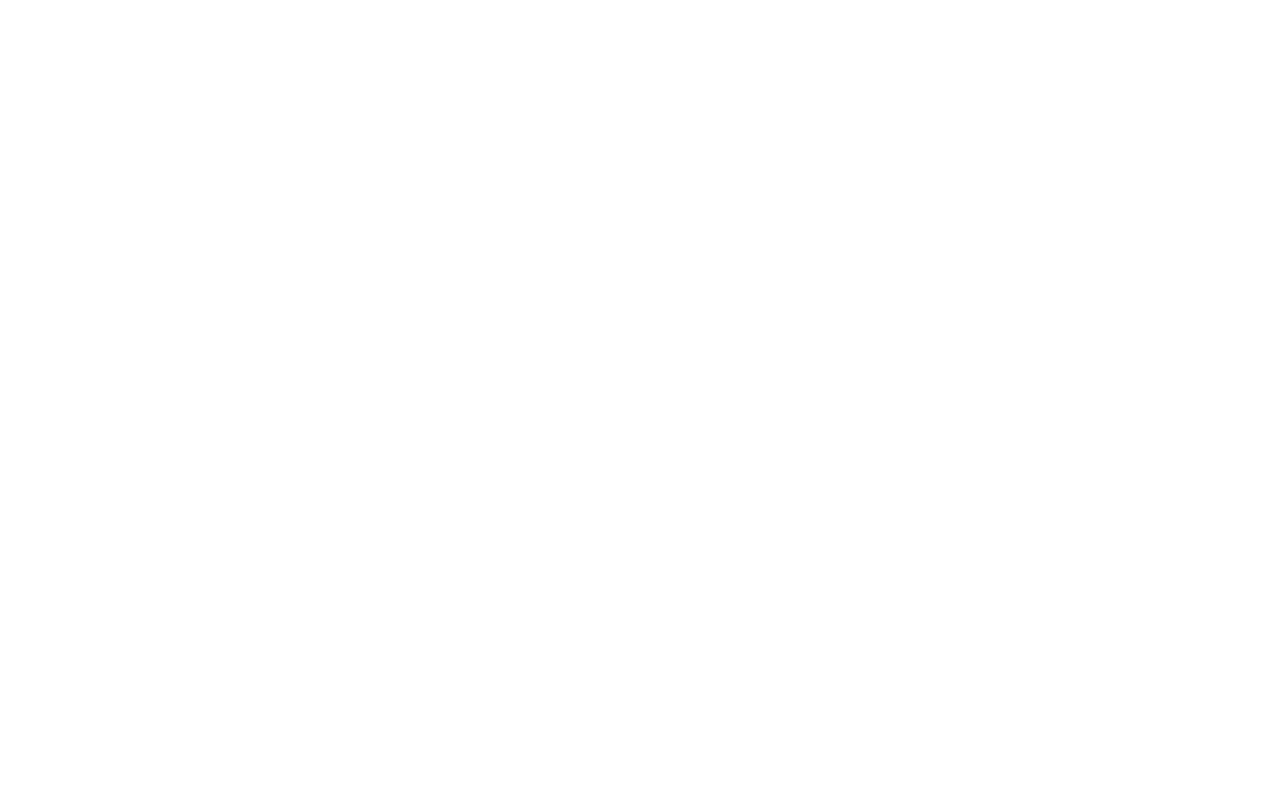
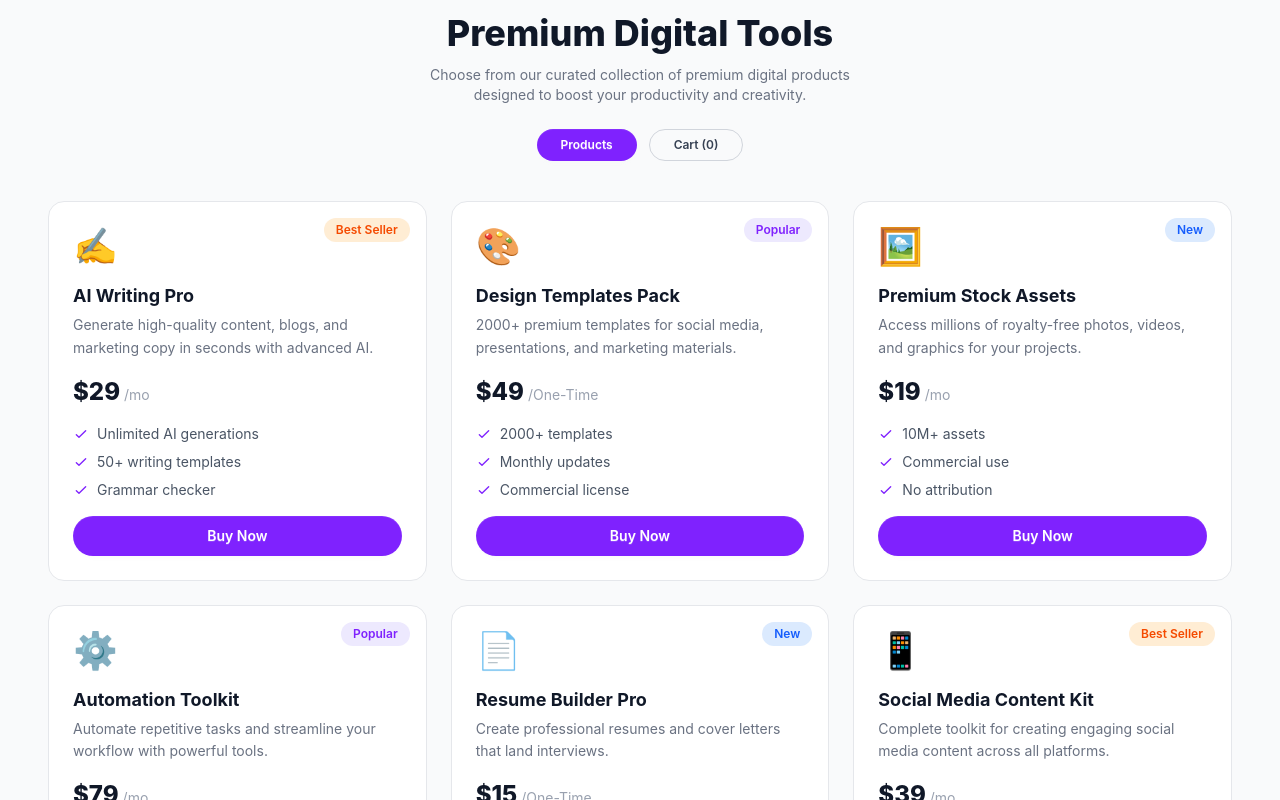
Before and after one commit to mdrifat107590/a6-digi-platform, a React (Vite) app: page / in a window 1280 px wide. Shown: the part 960-1760 px from the top of the page. Before the commit the page ends 909 px from the top, so only its background shows below. Built offline with nearby package versions, Linux system fonts and the light colour scheme.

Commit message:
designed product section

```diff
--- a/src/App.jsx
+++ b/src/App.jsx
@@ -2,6 +2,7 @@
 import Navbar from './Components/Navbar'
 import Banner from './Components/Banner'
 import Stats from './Components/Stats'
+import Products from './Components/Product/Products'
 
 function App() {
 
@@ -11,6 +12,7 @@
       <Navbar></Navbar>
       <Banner></Banner>
       <Stats></Stats>
+      <Products></Products>
     </>
   )
 }
--- /dev/null
+++ b/src/Components/Product/ProductCard.jsx
@@ -0,0 +1,46 @@
+const tagStyles = {
+  "popular": "bg-violet-100 text-violet-600",
+  "new": "bg-blue-100 text-blue-600",
+  "best-seller": "bg-orange-100 text-orange-600",
+};
+
+const ProductCard = ({ product }) => {
+  const { name, description, price, period, tag, tagType, features, icon } = product;
+
+  return (
+    <div className="bg-white border border-gray-200 rounded-2xl p-6 flex flex-col gap-4 relative hover:shadow-lg transition-shadow">
+      <span className={`absolute top-4 right-4 text-xs font-semibold px-3 py-1 rounded-full ${tagStyles[tagType]}`}>
+        {tag}
+      </span>
+
+      <div className="text-4xl">{icon}</div>
+
+      <div>
+        <h3 className="text-lg font-bold text-gray-900">{name}</h3>
+        <p className="text-gray-500 text-sm mt-1 leading-relaxed">{description}</p>
+      </div>
+
+      <div className="flex items-baseline gap-1">
+        <span className="text-2xl font-extrabold text-gray-900">${price}</span>
+        <span className="text-gray-400 text-sm">/{period}</span>
+      </div>
+
+      <ul className="space-y-2">
+        {features.map((feature, index) => (
+          <li key={index} className="flex items-center gap-2 text-sm text-gray-600">
+            <svg xmlns="http://www.w3.org/2000/svg" className="w-4 h-4 text-violet-600 shrink-0" fill="none" viewBox="0 0 24 24" stroke="currentColor">
+              <path strokeLinecap="round" strokeLinejoin="round" strokeWidth="2" d="M5 13l4 4L19 7" />
+            </svg>
+            {feature}
+          </li>
+        ))}
+      </ul>
+
+      <button className="btn bg-violet-600 hover:bg-violet-700 text-white rounded-full border-none w-full mt-auto">
+        Buy Now
+      </button>
+    </div>
+  );
+};
+
+export default ProductCard;
--- /dev/null
+++ b/src/Components/Product/Products.jsx
@@ -0,0 +1,36 @@
+import products from "../../products.json";
+import ProductCard from "./ProductCard";
+
+const Products = () => {
+  return (
+    <div className="bg-gray-50 py-16 px-4 lg:px-12">
+      <div className="max-w-7xl mx-auto">
+
+        <div className="text-center mb-10">
+          <h2 className="text-3xl lg:text-4xl font-extrabold text-gray-900">Premium Digital Tools</h2>
+          <p className="text-gray-500 text-sm mt-3 max-w-md mx-auto">
+            Choose from our curated collection of premium digital products designed to boost your productivity and creativity.
+          </p>
+
+          <div className="flex items-center justify-center gap-3 mt-6">
+            <button className="btn bg-violet-600 hover:bg-violet-700 text-white rounded-full px-6 border-none btn-sm">
+              Products
+            </button>
+            <button className="btn btn-outline rounded-full px-6 border-gray-300 text-gray-700 btn-sm">
+              Cart (0)
+            </button>
+          </div>
+        </div>
+
+        <div className="grid grid-cols-1 sm:grid-cols-2 lg:grid-cols-3 gap-6">
+          {products.map((product) => (
+            <ProductCard key={product.id} product={product} />
+          ))}
+        </div>
+
+      </div>
+    </div>
+  );
+};
+
+export default Products;
--- /dev/null
+++ b/src/products.json
@@ -0,0 +1,68 @@
+[
+  {
+    "id": 1,
+    "name": "AI Writing Pro",
+    "description": "Generate high-quality content, blogs, and marketing copy in seconds with advanced AI.",
+    "price": 29,
+    "period": "mo",
+    "tag": "Best Seller",
+    "tagType": "best-seller",
+    "features": ["Unlimited AI generations", "50+ writing templates", "Grammar checker"],
+    "icon": "✍️"
+  },
+  {
+    "id": 2,
+    "name": "Design Templates Pack",
+    "description": "2000+ premium templates for social media, presentations, and marketing materials.",
+    "price": 49,
+    "period": "One-Time",
+    "tag": "Popular",
+    "tagType": "popular",
+    "features": ["2000+ templates", "Monthly updates", "Commercial license"],
+    "icon": "🎨"
+  },
+  {
+    "id": 3,
+    "name": "Premium Stock Assets",
+    "description": "Access millions of royalty-free photos, videos, and graphics for your projects.",
+    "price": 19,
+    "period": "mo",
+    "tag": "New",
+    "tagType": "new",
+    "features": ["10M+ assets", "Commercial use", "No attribution"],
+    "icon": "🖼️"
+  },
+  {
+    "id": 4,
+    "name": "Automation Toolkit",
+    "description": "Automate repetitive tasks and streamline your workflow with powerful tools.",
+    "price": 79,
+    "period": "mo",
+    "tag": "Popular",
+    "tagType": "popular",
+    "features": ["50+ automations", "API access", "Custom workflows"],
+    "icon": "⚙️"
+  },
+  {
+    "id": 5,
+    "name": "Resume Builder Pro",
+    "description": "Create professional resumes and cover letters that land interviews.",
+    "price": 15,
+    "period": "One-Time",
+    "tag": "New",
+    "tagType": "new",
+    "features": ["100+ templates", "ATS optimization", "Export to PDF"],
+    "icon": "📄"
+  },
+  {
+    "id": 6,
+    "name": "Social Media Content Kit",
+    "description": "Complete toolkit for creating engaging social media content across all platforms.",
+    "price": 39,
+    "period": "mo",
+    "tag": "Best Seller",
+    "tagType": "best-seller",
+    "features": ["5000+ assets", "Scheduler included", "Analytics dashboard"],
+    "icon": "📱"
+  }
+]
```
